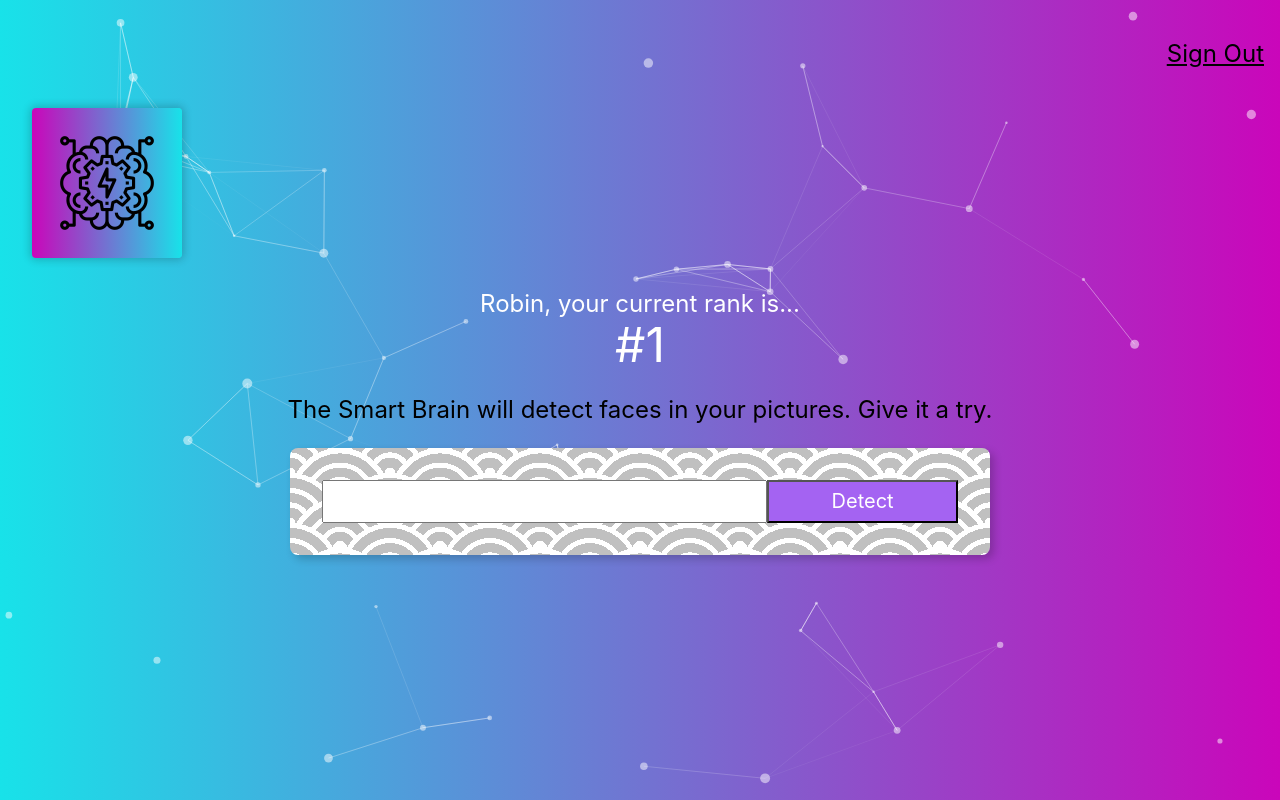
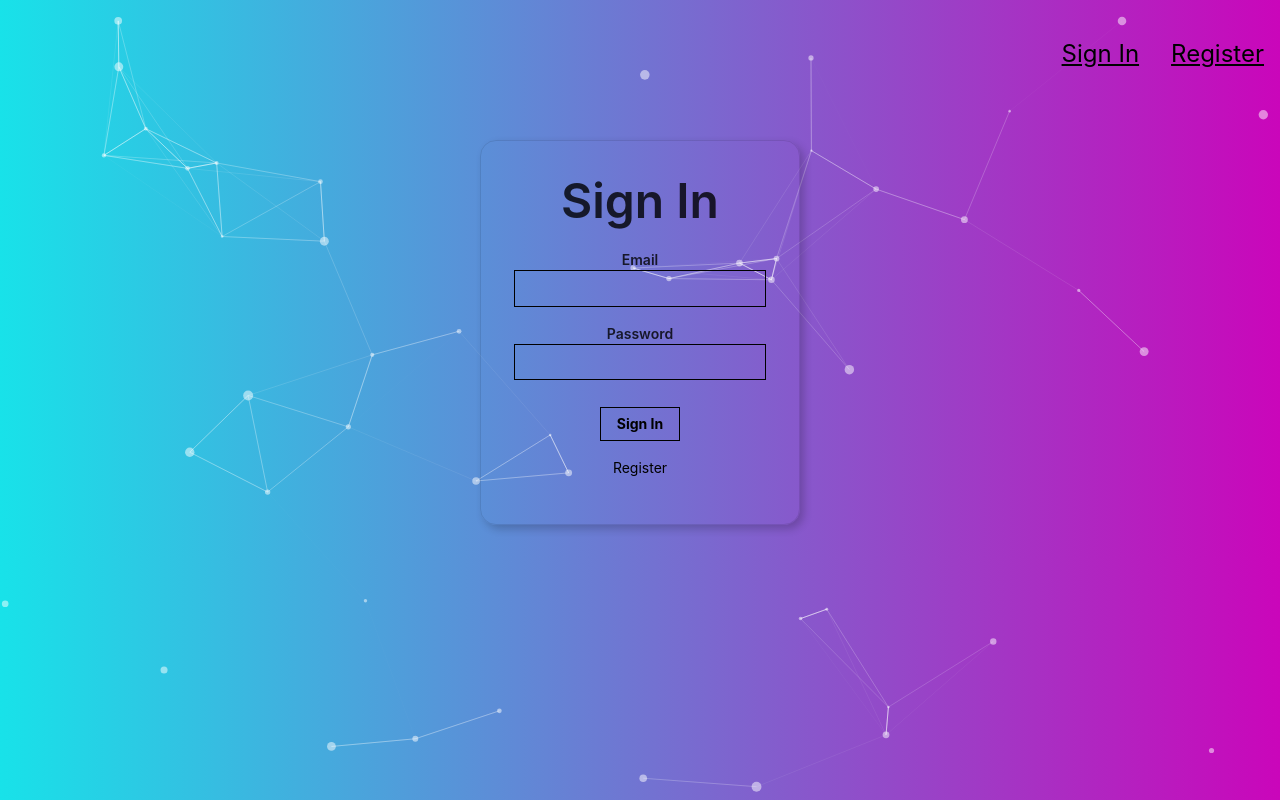
Before and after one commit to robinpunn/smartbrain, a React (Create React App) app: page / in a window 1280 px wide. Built offline with nearby package versions, Linux system fonts and the light colour scheme; what clarifai would draw is missing.

Commit message:
added SignIn and Register components

```diff
--- a/src/App.js
+++ b/src/App.js
@@ -2,6 +2,8 @@
 import Particles from "react-tsparticles";
 import { loadFull } from "tsparticles";
 import Clarifai from 'clarifai';
+import SignIn from './components/SignIn/SignIn'
+import Register from './components/Register/Register'
 import Navigation from './components/Navigation/Navigation.js'
 import Logo from './components/Logo/Logo.js'
 import ImageLinkForm from './components/ImageLinkForm/ImageLinkForm.js'
@@ -97,7 +99,9 @@
     this.state = {
       input: '',
       imageURL: '',
-      box: {}
+      box: {},
+      route: 'signin',
+      isSignedIn: false
     }
   }
 
@@ -132,7 +136,16 @@
     )
     .then(response => this.displayFaceBox(this.calculateFaceLocation(response)))
     .catch(err => console.log(err))
+  }
+
+  onRouteChange = (route) => {
+    if (route === 'signout') {
+      this.setState({isSignedIn: false})
+    } else if(route === 'home') {
+      this.setState({isSignedIn: true})
     }
+    this.setState({route: route})
+  }
 
   render () {
     return (
@@ -142,14 +155,22 @@
           loaded={particlesLoaded}
           options={particleOptions}
         />
-        <Navigation />
-        <Logo />
-        <Rank />
-        <ImageLinkForm
-          onInputChange={this.onInputChange}
-          onButtonSubmit={this.onButtonSubmit}
-        />
-        <FaceRecognition box={this.state.box} imageURL={this.state.imageURL}/>
+        <Navigation isSignedIn={this.state.isSignedIn} onRouteChange={this.onRouteChange}/>
+        { this.state.route === 'home'
+          ? <>
+            <Logo /><Rank />
+            <ImageLinkForm
+              onInputChange={this.onInputChange}
+              onButtonSubmit={this.onButtonSubmit} />
+            <FaceRecognition box={this.state.box} imageURL={this.state.imageURL} />
+          </>
+          : (
+            this.state.route === 'signin'
+            ? <SignIn onRouteChange={this.onRouteChange}/>
+            : <Register onRouteChange={this.onRouteChange}/>
+          )
+        }
+
       </div>
     );
   }
--- a/src/components/Navigation/Navigation.js
+++ b/src/components/Navigation/Navigation.js
@@ -1,11 +1,20 @@
 import React from 'react';
 
-const Navigation = () => {
-    return (
+const Navigation = ({onRouteChange, isSignedIn}) => {
+  if (isSignedIn) {
+        return (
         <nav style={{display: 'flex', justifyContent: 'flex-end'}}>
-            <p className='f3 link dim black underline pa3 pointer'>Sign Out</p>
+            <p onClick={() => onRouteChange('signout')} className='f3 link dim black underline pa3 pointer'>Sign Out</p>
         </nav>
-    )
+        )
+    } else {
+        return (
+        <nav style={{ display: 'flex', justifyContent: 'flex-end' }}>
+            <p onClick={() => onRouteChange('signin')} className='f3 link dim black underline pa3 pointer'>Sign In</p>
+            <p onClick={() => onRouteChange('register')} className='f3 link dim black underline pa3 pointer'>Register</p>
+        </nav>
+        )
+    }
 }
 
 export default Navigation
--- /dev/null
+++ b/src/components/Register/Register.js
@@ -0,0 +1,37 @@
+import React from 'react';
+
+
+const Register = ({onRouteChange}) => {
+    return (
+        <article className="br4 ba b--black-10 mv4 w-100 w-50-m w-25-l mw6 shadow-5 center">
+            <main className="pa4 black-80">
+                <div className="measure">
+                    <fieldset id="sign_up" className="ba b--transparent ph0 mh0">
+                        <legend className="f1 fw6 ph0 mh0">Register</legend>
+                        <div className="mt3">
+                            <label className="db fw6 lh-copy f6" htmlFor="name">Name</label>
+                            <input className="pa2 input-reset ba b--black bg-transparent hover-bg-black hover-white w-100" type="text" name="name"  id="name"/>
+                        </div>
+                        <div className="mt3">
+                            <label className="db fw6 lh-copy f6" htmlFor="email-address">Email</label>
+                            <input className="pa2 input-reset ba b--black bg-transparent hover-bg-black hover-white w-100" type="email" name="email-address"  id="email-address"/>
+                        </div>
+                        <div className="mv3">
+                            <label className="db fw6 lh-copy f6" htmlFor="password">Password</label>
+                            <input className="b pa2 input-reset ba b--black bg-transparent hover-bg-black hover-white w-100" type="password" name="password"  id="password"/>
+                        </div>
+                    </fieldset>
+                    <div className="">
+                        <input
+                            onClick={() => onRouteChange('home')}
+                            className="b ph3 pv2 input-reset ba b--black bg-transparent grow pointer f6 dib"
+                            type="submit"
+                            value="Register"/>
+                    </div>
+                </div>
+            </main>
+        </article>
+    )
+}
+
+export default Register;
--- /dev/null
+++ b/src/components/SignIn/SignIn.js
@@ -0,0 +1,36 @@
+import React from 'react';
+
+
+const SignIn = ({onRouteChange}) => {
+    return (
+        <article className="br4 ba b--black-10 mv4 w-100 w-50-m w-25-l mw6 shadow-5 center">
+            <main className="pa4 black-80">
+                <div className="measure">
+                    <fieldset id="sign_up" className="ba b--transparent ph0 mh0">
+                        <legend className="f1 fw6 ph0 mh0">Sign In</legend>
+                        <div className="mt3">
+                            <label className="db fw6 lh-copy f6" htmlFor="email-address">Email</label>
+                            <input className="pa2 input-reset ba b--black bg-transparent hover-bg-black hover-white w-100" type="email" name="email-address"  id="email-address"/>
+                        </div>
+                        <div className="mv3">
+                            <label className="db fw6 lh-copy f6" htmlFor="password">Password</label>
+                            <input className="b pa2 input-reset ba b--black bg-transparent hover-bg-black hover-white w-100" type="password" name="password"  id="password"/>
+                        </div>
+                    </fieldset>
+                    <div className="">
+                        <input
+                            onClick={() => onRouteChange('home')}
+                            className="b ph3 pv2 input-reset ba b--black bg-transparent grow pointer f6 dib"
+                            type="submit"
+                            value="Sign In"/>
+                    </div>
+                    <div className="lh-copy mt3">
+                        <p onClick={() => onRouteChange('register')} className="f6 link dim black db pointer">Register</p>
+                    </div>
+                </div>
+            </main>
+        </article>
+    )
+}
+
+export default SignIn;
```
